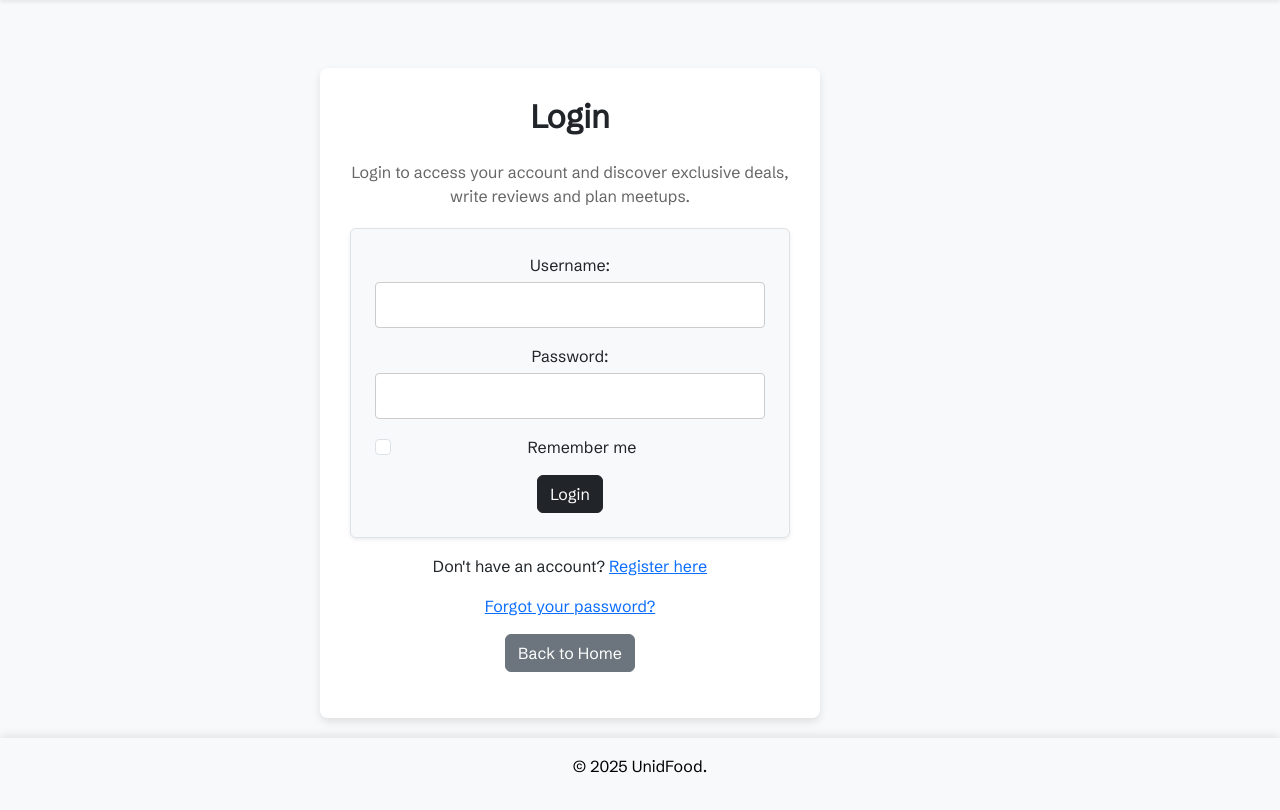
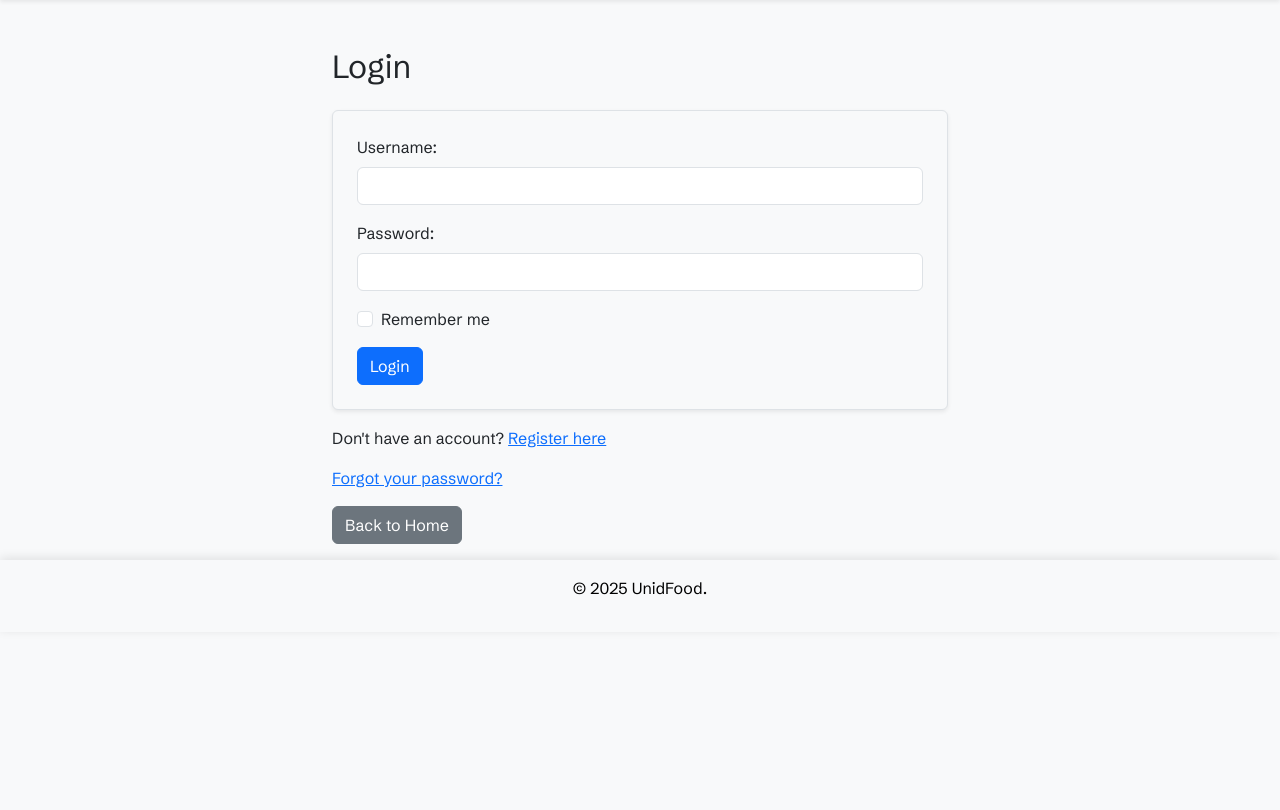
Before and after one commit to riabrez/UnidFood, a Django app: page /unidfood/login/ in a window 1280 px wide. Shown: the part 82-892 px from the top of the page. After the commit the page ends 677 px from the top, so only its background shows below. Run offline with Django 3.2, Linux system fonts and the light colour scheme; some libraries are stand-ins or nearby versions.

Commit message:
Fix Login and Register pages

```diff
--- a/unidfood_project/static/css/auth.css
+++ /dev/null
@@ -1,61 +0,0 @@
-/* Login and register containers */
-.login-container, .register-container {
-    background-color: white;
-    box-shadow: 0 4px 8px rgba(0, 0, 0, 0.1);
-    padding: 30px 30px 30px 30px;
-    border-radius: 8px;
-    width: 100%;
-    max-width: 500px;
-    margin-top: 20px;
-    margin-bottom: 20px;
-    text-align: center;
-}
-
-/* Specific titles */
-.login-title, .register-title {
-    font-weight: bold;
-}
-
-.login-description, .register-description {
-    font-size: 1em;
-    color: #666;
-    margin-bottom: 20px;
-}
-
-/* Form fields */
-.form-group {
-    margin-top: 4px;
-    margin-bottom: 15px;
-    text-align: left;
-}
-
-.login-form-group {
-    text-align: center;
-}
-
-.form-label {
-    font-weight: 550;
-    display: block !important;
-    margin-bottom: 5px;
-}
-
-.form-input {
-    width: 100%;
-    max-width: 500px;
-    padding: 10px 15px;
-    border: 1px solid #ccc;
-    border-radius: 4px;
-    font-size: 1em;
-    box-sizing: border-box;
-}
-
-.form-input:focus {
-    outline: none;
-    border-color: #007bff;
-    box-shadow: 0 0 5px rgba(0, 123, 255, 0.5);
-}
-
-/* Link styles */
-.register-link, .login-link {
-    margin-top: 3em;
-}
--- a/unidfood_project/templates/unidfood/login.html
+++ b/unidfood_project/templates/unidfood/login.html
@@ -2,37 +2,28 @@
 
 {% block title %}Login{% endblock %}
 
-{% block extra_styles %}
-    {% load static %}
-    <link rel="stylesheet" href="{% static 'css/auth.css' %}">
-{% endblock %}
-
 {% block content %}
-    <div class="login-container container col-md-6 offset-md-3">
-        <h2 class="login-title mb-4">Login</h2>
-        <p class="login-description">Login to access your account and discover exclusive deals,<br> write reviews and plan meetups.</p>
-
-        <form method="POST" class="border p-4 rounded shadow-sm bg-light login-form">
+<div class="container col-md-6 offset-md-3">
+    <h2 class="mb-4">Login</h2>
+    <form method="POST" class="border p-4 rounded shadow-sm bg-light">
         {% csrf_token %}
 
         <div class="mb-3">
             <label for="username" class="form-label">Username:</label>
-                <input type="text" name="username" class="form-control form-input" id="username" required>
+            <input type="text" name="username" class="form-control" id="username" required>
         </div>
 
         <div class="mb-3">
             <label for="password" class="form-label">Password:</label>
-                <input type="password" name="password" class="form-control form-input" id="password" required>
+            <input type="password" name="password" class="form-control" id="password" required>
         </div>
-
         <div class="form-check mb-3">
             <input type="checkbox" class="form-check-input" name="remember_me" id="remember_me">
             <label class="form-check-label" for="remember_me">Remember me</label>
         </div>
 
-            <button type="submit" class="btn btn-dark">Login</button>
+        <button type="submit" class="btn btn-primary">Login</button>
     </form>
-
     <p class="mt-3">Don't have an account? <a href="{% url 'unidfood:register' %}">Register here</a></p>
     <p class="mt-2">
         <a href="{% url 'unidfood:password_reset' %}">Forgot your password?</a>
@@ -41,5 +32,5 @@
     <p class="mt-3">
         <a href="{% url 'unidfood:home' %}" class="btn btn-secondary">Back to Home</a>
     </p>
-    </div>
+
 {% endblock %}
--- a/unidfood_project/templates/unidfood/register.html
+++ b/unidfood_project/templates/unidfood/register.html
@@ -1,4 +1,3 @@
-register.html
 {% extends 'unidfood/base.html' %}
 
 {% block title %}Register{% endblock %}
```
Also changed, not shown: unidfood_project/templates/unidfood/add_review.html (deleted, +0 -35 lines). Lines whose indentation alone changed are shown as unchanged.
